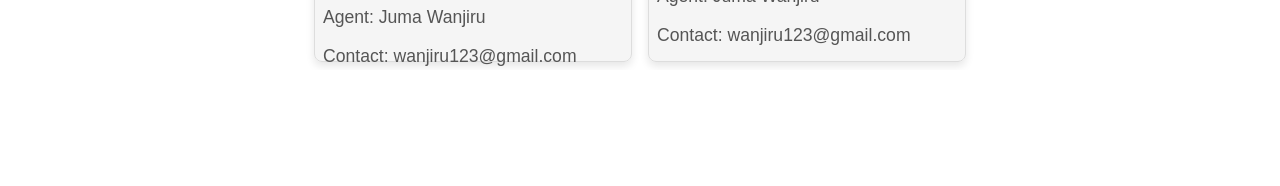
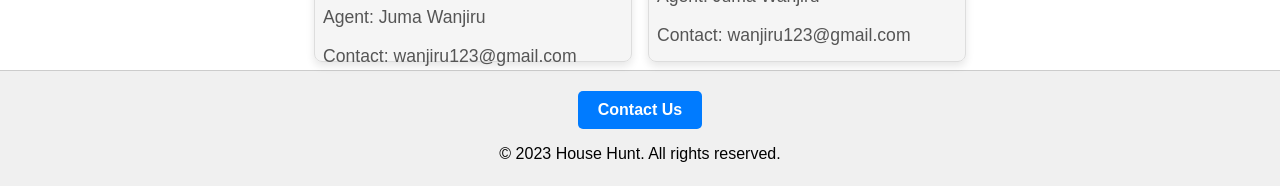
Before and after one commit to martinwakaba/house-hunt, a React (Create React App) app: page / in a window 1280 px wide. Shown: the part 5324-5510 px from the top of the page. Before the commit the page ends 5394 px from the top, so only its background shows below. Built offline with nearby package versions, Linux system fonts and the light colour scheme; data requests are answered from the project's data file.

Commit message:
footer added

```diff
--- a/db.json
+++ b/db.json
@@ -332,4 +332,5 @@
         }
 
     ]
+
 }
--- a/public/index.html
+++ b/public/index.html
@@ -5,6 +5,8 @@
     <link rel="icon" href="%PUBLIC_URL%/favicon.ico" />
     <meta name="viewport" content="width=device-width, initial-scale=1" />
     <meta name="theme-color" content="#000000" />
+    <link rel="stylesheet" href="https://cdnjs.cloudflare.com/ajax/libs/font-awesome/5.15.3/css/all.min.css" integrity="sha512-xxxxxxx" crossorigin="anonymous" />
+
     <meta
       name="description"
       content="Web site created using create-react-app"
--- a/src/App.css
+++ b/src/App.css
@@ -28,6 +28,7 @@ body {
 .logo-text:hover{
   color: #2e342e9d;
   cursor: pointer;
+  transform: scale(1.05);
 }
 .nav-links {
   display: flex;
@@ -251,3 +252,25 @@ body {
 .comment-button:hover {
   background-color: #45a049;
 }
+.footer {
+  background-color: #f0f0f0;
+  color: black;
+  border-top: 1px solid #ccc;
+  padding: 10px;
+  text-align: center;
+}
+.contact-us-button {
+  display: inline-block;
+  margin-top: 10px; /* Add margin to separate from social icons */
+  padding: 10px 20px;
+  background-color: #007bff;
+  color: white;
+  text-decoration: none;
+  font-weight: bold;
+  border-radius: 5px;
+  transition: background-color 0.3s;
+}
+
+.contact-us-button:hover {
+  background-color: #0056b3; /* Darker shade on hover */
+}
--- a/src/components/CommentForm.js
+++ b/src/components/CommentForm.js
@@ -11,6 +11,8 @@ const CommentForm = ({ addComment }) => {
       setComment('');
     }
   };
+
+
 
   return (
     <form className="comment-form" onSubmit={handleSubmit}>
--- /dev/null
+++ b/src/components/Footer.js
@@ -0,0 +1,17 @@
+import { Link } from "react-router-dom"
+export default function Footer(){
+
+    return(
+        <>
+          <footer className="footer">
+          <Link to="/contact" className="contact-us-button">
+          Contact Us
+        </Link>
+        <p>&copy; 2023 House Hunt. All rights reserved.</p>
+      </footer>
+
+
+        </>
+    )
+
+}
--- a/src/pages/Contact.js
+++ b/src/pages/Contact.js
@@ -1,6 +1,7 @@
 import React, { useState } from 'react';
 import CommentForm from '../components/CommentForm';
 import CompanyInfo from '../components/CompanyInfo';
+import Footer from '../components/Footer';
 const Contact = () => {
   const [comments, setComments] = useState([]);
 
@@ -9,6 +10,7 @@ const Contact = () => {
   };
 
   return (
+    <>
       <div className="contact-container">
       <div className="header">
         <h1>Contact Form</h1>
@@ -30,6 +32,11 @@ const Contact = () => {
       <hr className="divider" />
 
     </div>
+
+    <Footer />
+    </>
+
+
   );
 };
 
--- a/src/pages/Home.js
+++ b/src/pages/Home.js
@@ -1,4 +1,5 @@
 import React, { useState, useEffect } from "react";
+import Footer from "../components/Footer";
 
 function Home() {
   const [houses, setHouses] = useState([]);
@@ -75,6 +76,8 @@ function Home() {
           </div>
         ))}
       </section>
+        <Footer />
+
     </>
   );
 }
```
Lines whose indentation alone changed are shown as unchanged.
